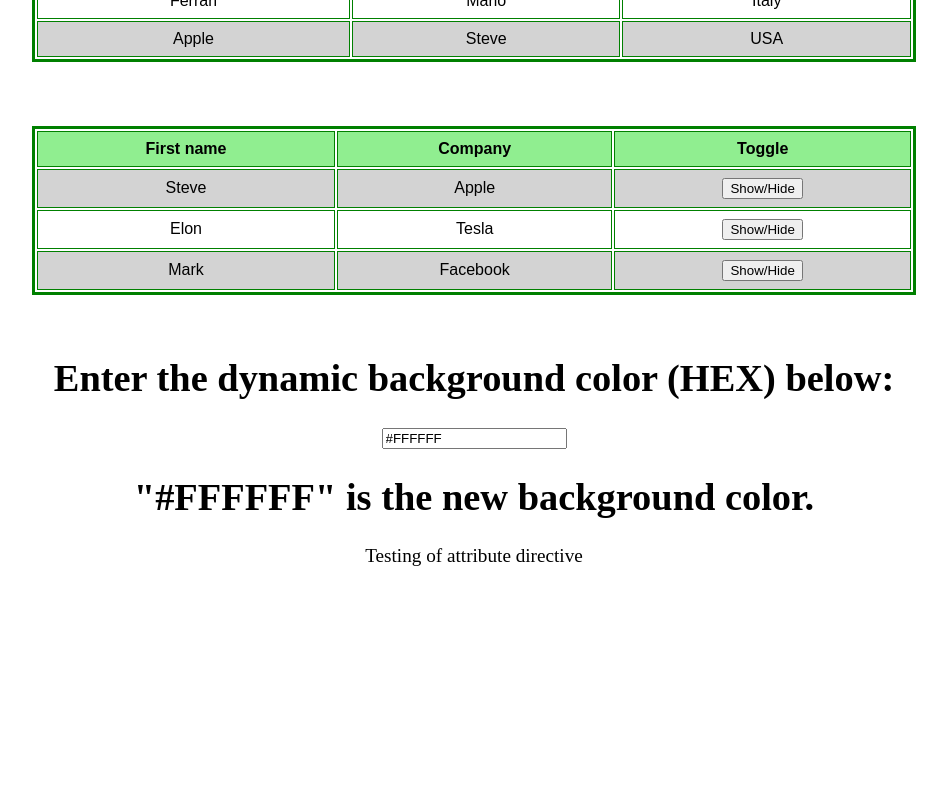
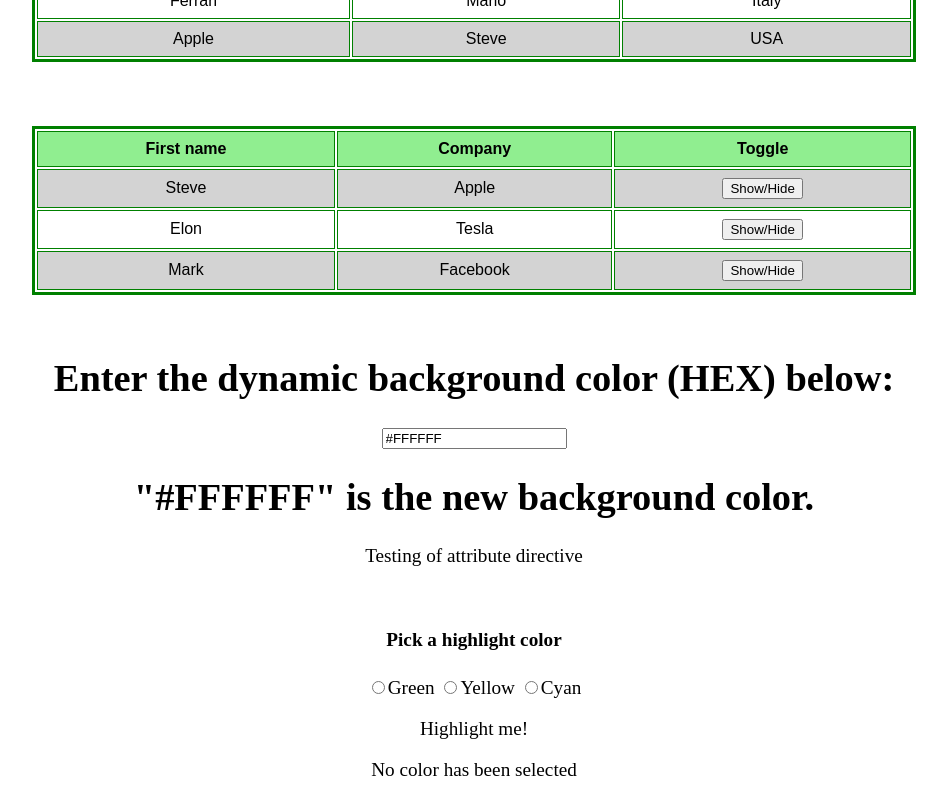
Before and after one commit to ram20031989/first-angular-app, an Angular app: page / in a window 1280 px wide. Shown: the part 265-1065 px from the top of the page, without its empty margins (166-1113 px from the left). Before the commit the page ends 851 px from the top, so only its background shows below. Built offline with nearby package versions, Linux system fonts and the light colour scheme.

Commit message:
Attribute directive addons

```diff
--- a/src/app/highlight.directive.ts
+++ b/src/app/highlight.directive.ts
@@ -1,4 +1,4 @@
-import { Directive, ElementRef, HostListener } from '@angular/core';
+import { Directive, ElementRef, HostListener, Input } from '@angular/core';
 
 @Directive({
   selector: '[appHighlight]'
@@ -11,8 +11,11 @@
 
   constructor(private el: ElementRef) { }
 
+  @Input('appHighlight') highlightColor: string
+  @Input() defaultColor: string;
+
   @HostListener('mouseenter') onMouseEnter() {
-    this.highlight('yellow');
+    this.highlight(this.highlightColor || this.defaultColor || 'red');
   }
 
   @HostListener('mouseleave') onMouseLeave() {
--- a/src/app/myapp/myapp.component.html
+++ b/src/app/myapp/myapp.component.html
@@ -49,13 +49,30 @@
         </tr>
     </table>
 </div>
-<br/><br/>
+<br /><br />
 <div class="center">
     <label>
         <h1>Enter the dynamic background color (HEX) below: </h1><input [(ngModel)]="bindingtext" />
     </label>
-    <h1 style="width:70%;margin-left:15%;margin-right:15%;background-color:{{bindingtext}};">"{{bindingtext}}" is the new background color.</h1>
+    <h1 style="width:70%;margin-left:15%;margin-right:15%;background-color:{{bindingtext}};">"{{bindingtext}}" is the
+        new background color.</h1>
 </div>
 <div class="center">
     <p appHighlight>Testing of attribute directive</p>
 </div>
+<br />
+<div class="center">
+    <h4>Pick a highlight color</h4>
+    <div>
+        <input type="radio" name="colors" (click)="color='lightgreen'">Green
+        <input type="radio" name="colors" (click)="color='yellow'">Yellow
+        <input type="radio" name="colors" (click)="color='cyan'">Cyan
+    </div>
+    <p [appHighlight]="color" defaultColor="violet">Highlight me!</p>
+</div>
+<div class="center" [ngSwitch]="color">
+    <p *ngSwitchCase="'lightgreen'" style="background-color:{{color}};">Selected color is lightgreen</p>
+    <p *ngSwitchCase="'yellow'" style="background-color:{{color}};">Selected color is yellow</p>
+    <p *ngSwitchCase="'cyan'" style="background-color:{{color}};">Selected color is cyan</p>
+    <p *ngSwitchDefault>No color has been selected</p>
+  </div>
```
Also changed, not shown: src/app/myapp/myapp.component.ts (+13 -12 lines).
